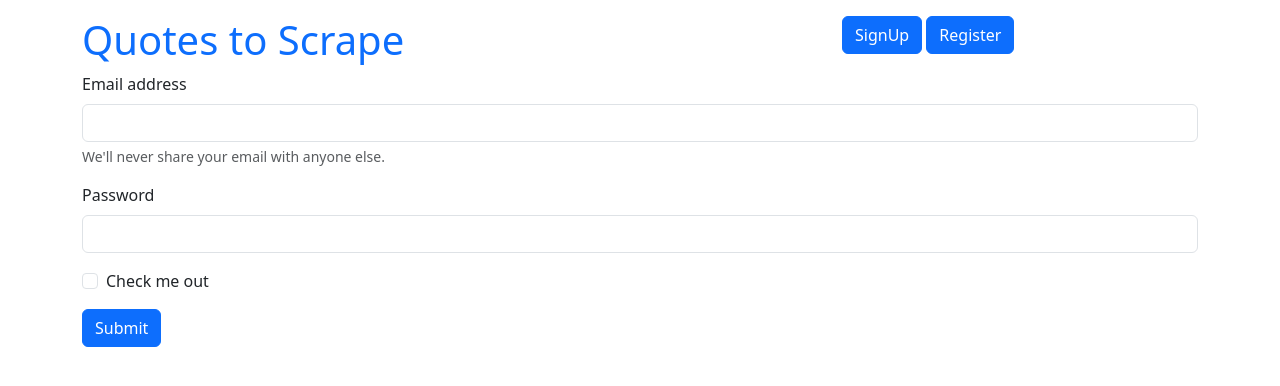
After one commit to VladSkopenko/Django_quote_site, a Django app: page /regis/ in a window 1280 px wide. The commit adds this page. Shown: the top 386 px of the page. Run offline with Django 5.2, Linux system fonts and the light colour scheme.

Commit message:
Added page for register

```diff
--- a/hw/quotes/templates/quotes/base.html
+++ b/hw/quotes/templates/quotes/base.html
@@ -22,7 +22,7 @@
         <div class="col-md-4">
             <p>
                 <a href="/SignUp" class="btn btn-primary">SignUp</a>
-                <a href="/Register" class="btn btn-primary">Register</a>
+                <a href="{% url 'quotes:regis'   %}" class="btn btn-primary">Register</a>
             </p>
         </div>
     </div>
--- /dev/null
+++ b/hw/quotes/templates/quotes/regis.html
@@ -0,0 +1,20 @@
+{% extends 'quotes/base.html' %}
+
+{% block  content %}
+<form>
+  <div class="mb-3">
+    <label for="exampleInputEmail1" class="form-label">Email address</label>
+    <input type="email" class="form-control" id="exampleInputEmail1" aria-describedby="emailHelp">
+    <div id="emailHelp" class="form-text">We'll never share your email with anyone else.</div>
+  </div>
+  <div class="mb-3">
+    <label for="exampleInputPassword1" class="form-label">Password</label>
+    <input type="password" class="form-control" id="exampleInputPassword1">
+  </div>
+  <div class="mb-3 form-check">
+    <input type="checkbox" class="form-check-input" id="exampleCheck1">
+    <label class="form-check-label" for="exampleCheck1">Check me out</label>
+  </div>
+  <button type="submit" class="btn btn-primary">Submit</button>
+</form>
+{% endblock %}
--- a/hw/quotes/urls.py
+++ b/hw/quotes/urls.py
@@ -6,6 +6,8 @@ app_name = "quotes"
 
 urlpatterns = [
     path("", views.main, name="root"),
+    path('regis/', views.regis, name='regis'),
     path("<int:page>", views.main, name="root_paginate"),
+    #path("images/", views.pictures, name="pictures"),
 
 ]
--- a/hw/quotes/views.py
+++ b/hw/quotes/views.py
@@ -11,3 +11,7 @@ def main(request, page=1):
     paginator = Paginator(list(quotes), per_page)
     quotes_on_page = paginator.page(page)
     return render(request, "quotes/index.html", context={"quotes": quotes_on_page})
+
+
+def regis(request):
+    return render(request, "quotes/regis.html", context={})
```
